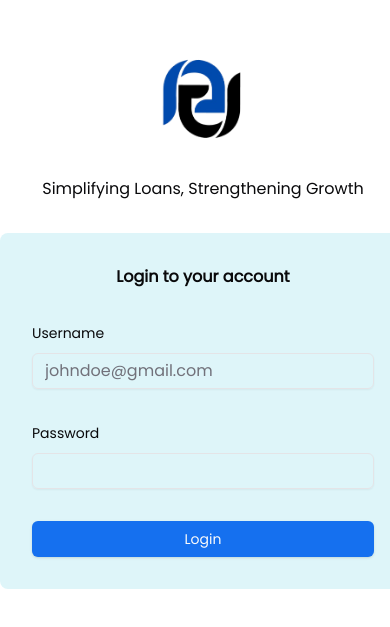
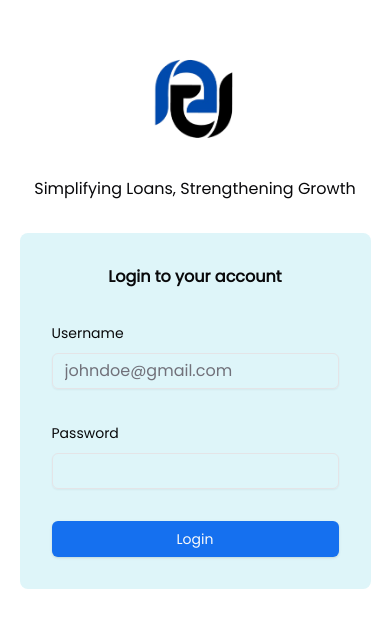
Before and after one commit to Kudi-Group/frontEnd, a React (Vite) app: page /login in a window 390 px wide. Shown: the part 105-732 px from the top of the page. Built offline with nearby package versions, Linux system fonts and the light colour scheme.

Commit message:
fix: responsive login page

```diff
--- a/src/auth/Login.tsx
+++ b/src/auth/Login.tsx
@@ -40,14 +40,15 @@ export default function Login() {
             <div className="grow-[0.5] max-w-[450px] h-[100dvh] xs:hidden lg:block">
                 <img src={loginBg} className="w-full h-full" />
             </div>
-            <div className="space-y-8 grow shrink-0 flex flex-col items-center justify-center h-[100dvh]" >
+            <div className="space-y-8 grow shrink flex flex-col items-center justify-center h-[100dvh]" >
                 <div>
                     <img src={logo} className="w-28" />
                 </div>
                 <p>Simplifying Loans, Strengthening Growth</p>
                 <Form {...form}>
-                    <form onSubmit={form.handleSubmit(onSubmit)} className="space-y-8 shrink flex flex-col items-center p-8 bg-[#DEF5F9] rounded-lg">
+                    <form onSubmit={form.handleSubmit(onSubmit)} className="space-y-8 shrink flex flex-col items-center p-8 bg-[#DEF5F9] rounded-lg w-[min(400px,90%)]">
                         <p className="font-bold">Login to your account</p>
+                        <div className="w-full space-y-8 ">
                         <FormField
                             control={form.control}
                             name="username"
@@ -61,6 +62,7 @@ export default function Login() {
                                 </FormItem>
                             )}
                         />
+
                         <FormField
                             control={form.control}
                             name="password"
@@ -74,6 +76,7 @@ export default function Login() {
                                 </FormItem>
                             )}
                         />
+                        </div>
                         <Button type="submit" className="w-full">Login</Button>
                     </form>
                 </Form>
```
